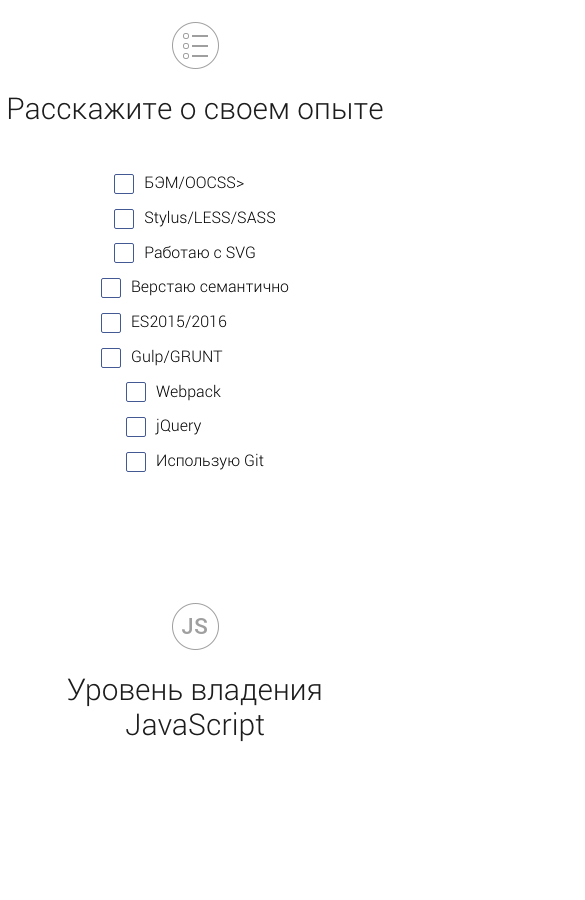
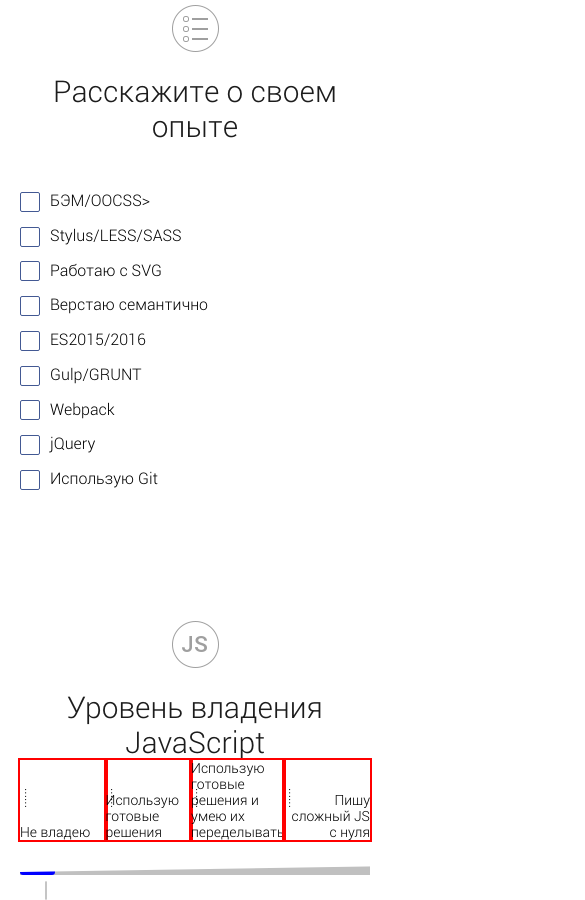
Before and after one commit to footzi/Questionnaire-one-page.kz, a website: page source/index.html in a window 390 px wide. Shown: the part 957-1857 px from the top of the page, 585 px wide, since content can reach past the window. Before the commit the page ends 1699 px from the top, so only its background shows below. Drawn offline with nearby package versions, Linux system fonts and the light colour scheme; files that its build step writes are made by us from their sources.

Commit message:
add slider

```diff
--- a/source/index.html
+++ b/source/index.html
@@ -11,6 +11,11 @@
 <body>
     <header class="header">
         <nav>
+            <a class="nav-button">
+                <span></span>
+                <span></span>
+                <span></span>
+            </a>
             <ul class="header-nav">
                 <li><a href="#">Личная информация</a></li>
                 <li><a href="#">Опыт</a></li>
@@ -65,13 +70,18 @@
         <section class="js">
             <img src="images/icon3.png" alt="О знании JS">
             <h2 class="h2">Уровень владения JavaScript</h2>
-
-
-            <div class="test"></div>
+            <div class="js-slider">
+                <div class="js-slider-text">
+                    <p>Не владею</p>
+                    <p>Использую готовые решения</p>
+                    <p>Использую готовые решения и умею их переделывать</p>
+                    <p>Пишу сложный JS c нуля</p>
+                </div>
+                <div class="ui-slider"></div>
+            </div>
 
 
         </section>
-
     </main>
 
 
--- a/source/js/common.js
+++ b/source/js/common.js
@@ -1,6 +1,9 @@
-$("#slider").slider({
+$(".ui-slider").slider({
     min: 0,
     max: 100,
-    range: "max",
+    range: "min",
     value: 10
 })
+$(".nav-button").on("click", function() {
+	$(".header-nav").fadeToggle();
+})
--- a/source/package.json
+++ b/source/package.json
@@ -12,6 +12,7 @@
     "gulp-htmlmin": "^3.0.0",
     "gulp-imagemin": "^3.3.0",
     "gulp-notify": "^3.0.0",
+    "gulp-plumber": "^1.1.0",
     "gulp-sass": "^3.1.0",
     "gulp-uglifyjs": "^0.6.2",
     "imagemin-pngquant": "^5.0.1"
--- a/source/styles/components/_media.scss
+++ b/source/styles/components/_media.scss
@@ -8,13 +8,49 @@
 }
 
 @media only screen and (max-width:768px) {
+	body {
+		padding: 0 20px;
+	}
+
+	.header .nav-button {
+		display: flex;
+	}
+	.header-nav {
+		display: none;
+		text-align: center;
+		li {
+			margin:20px 0 0 0;
+			a {
+				font-size: 20px;
+			}
+		}
+	}
+	.info .info-form input {
+		width: 100%;
+	}
 	.experience-content {
 		flex-direction: column;
-		align-items: center;
+		//text-align:center;
+	 	.column {
+	 		margin-left: 40%;
+	 	}
+	}
+}
+@media only screen and (min-width:769px) {
+	.header-nav {
+		display: flex;
+	}
+	.header .nav-button {
+		display: none;
 	}
 }
 
 @media only screen and (max-width:480px) {
+	.experience-content {
+		.column {
+			margin-left: 0;
+		}
+	}
 
 }
 
--- a/source/styles/main.scss
+++ b/source/styles/main.scss
@@ -59,6 +59,22 @@ body {
             text-decoration: none;
             &:hover {
                 color: $accentcolor;
+            }
+        }
+    }
+    .nav-button {
+        display:flex;
+        flex-direction: column;
+        align-items: flex-end;
+        width: 100%;
+        span {
+            width: 30px;
+            height: 5px;
+            border-radius:2px;
+            background-color:silver;
+            margin-bottom:2px;
+            &:last-child() {
+                margin-bottom: 0;
             }
         }
     }
@@ -183,26 +199,60 @@ main {
 }
 
 @import "components/media";
-.ui-slider {
-    // width: 768px;
-    // border: 2px solid red;
-    // border-bottom-right-radius: 0;
-    // border-left: 768px solid transparent;
-    // border-bottom: 10px solid red;
-    border-radius: 100% 0 0 0;
+
+.js-slider {
+    .ui-slider {
+        margin-top: 20px;
     background-color: silver;
     border: 0;
+    border-radius: 0;
+    height: 15px;
+    &:before {
+        content: "";
+        display: block;
+        width: 100%;
+        height: 10px;
+        position:relative;
+        z-index: 2;
+        border-right: 768px solid transparent;
+        border-top: 12px solid white;
+        }
+        &-handle {
+            z-index: 3;
+            position: relative;
+            top: 10px !important;
+        }
+
+        &-range {
+            background-color: blue;
+        }
+    }
+    &-text {
+        display: flex;
+        flex-direction:justify-content;
+        p {
+            outline: 2px solid red;
+            width: 192px;
+            display: flex;
+            flex-direction:column;
+            justify-content: flex-end;
+            text-align: left;
+            font-size: 14px;
+            position: relative;
+            &:after {
+            content: "......";
+            position:absolute;
+            left:0;
+            //bottom:0;
+            top:30px;
+            transform: rotate(90deg);
+        }
+
+            &:last-child {
+                text-align: right;
+            }
+        }
+
+    }
+
 }
-
-.ui-slider-range {
-    background-color: blue;
-}
-
-// .test {
-//     margin-top: 20px;
-//     width: 500px;
-//     height: 50px;
-//     position: absolute;
-//     background-color: blue;
-//     clip: rect(10px, 290px, 190px, 10px);
-// }
```
Also changed, not shown: public/index.html (+1 -1 lines), source/gulpfile.js (+8 -3 lines), public/js/main.min.js, public/styles/main.css.
